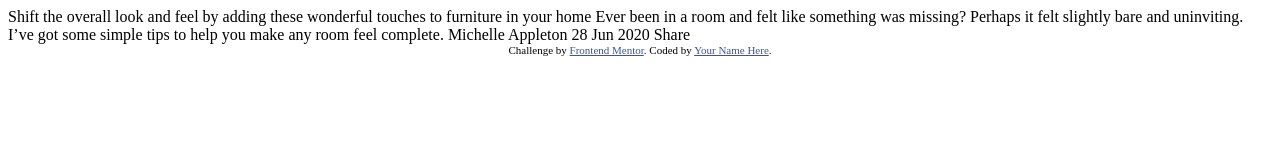
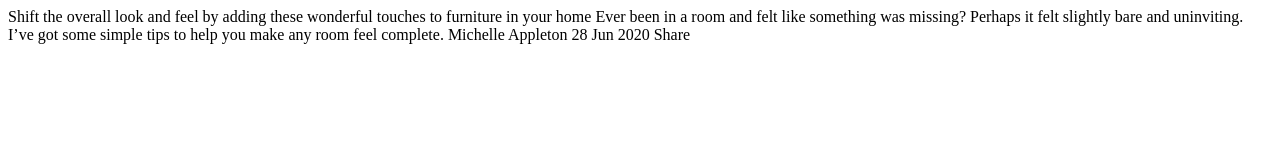
Before and after one commit to hyuyu1012/-FM-Article-preview-component, a plain HTML site: page index.html in a window 1280 px wide. Drawn offline with Linux system fonts and the light colour scheme.

Commit message:
초기 세팅

```diff
--- a/index.html
+++ b/index.html
@@ -2,20 +2,11 @@
 <html lang="en">
 <head>
   <meta charset="UTF-8">
-  <meta name="viewport" content="width=device-width, initial-scale=1.0"> <!-- displays site properly based on user's device -->
-
-  <link rel="icon" type="image/png" sizes="32x32" href="./images/favicon-32x32.png">
-
+  <meta name="viewport" content="width=device-width, initial-scale=1.0">
   <title>Frontend Mentor | Article preview component</title>
-
-  <!-- Feel free to remove these styles or customise in your own stylesheet 👍 -->
-  <style>
-    .attribution { font-size: 11px; text-align: center; }
-    .attribution a { color: hsl(228, 45%, 44%); }
-  </style>
+  <link rel ="stylesheet" href="style.css">
 </head>
 <body>
-
   Shift the overall look and feel by adding these wonderful
   touches to furniture in your home
 
@@ -28,9 +19,6 @@
 
   Share
 
-  <div class="attribution">
-    Challenge by <a href="https://www.frontendmentor.io?ref=challenge" target="_blank">Frontend Mentor</a>.
-    Coded by <a href="#">Your Name Here</a>.
-  </div>
+  <script src="script.js"></script>
 </body>
 </html>
--- /dev/null
+++ b/style.css
@@ -0,0 +1,12 @@
+@import url('https://fonts.googleapis.com/css2?family=League+Spartan:wght@100..900&family=Manrope:wght@200..800&family=Noto+Sans+KR:wght@100..900&display=swap');
+
+:root {
+--Very-Dark-Grayish-Blue: hsl(217, 19%, 35%);
+--Desaturated-Dark-Blue: hsl(214, 17%, 51%);
+--Grayish-Blue: hsl(212, 23%, 69%);
+--Light-Grayish-Blue: hsl(210, 46%, 95%);
+}
+
+html, body {
+
+}
```
Also changed, not shown: script.js (added).
